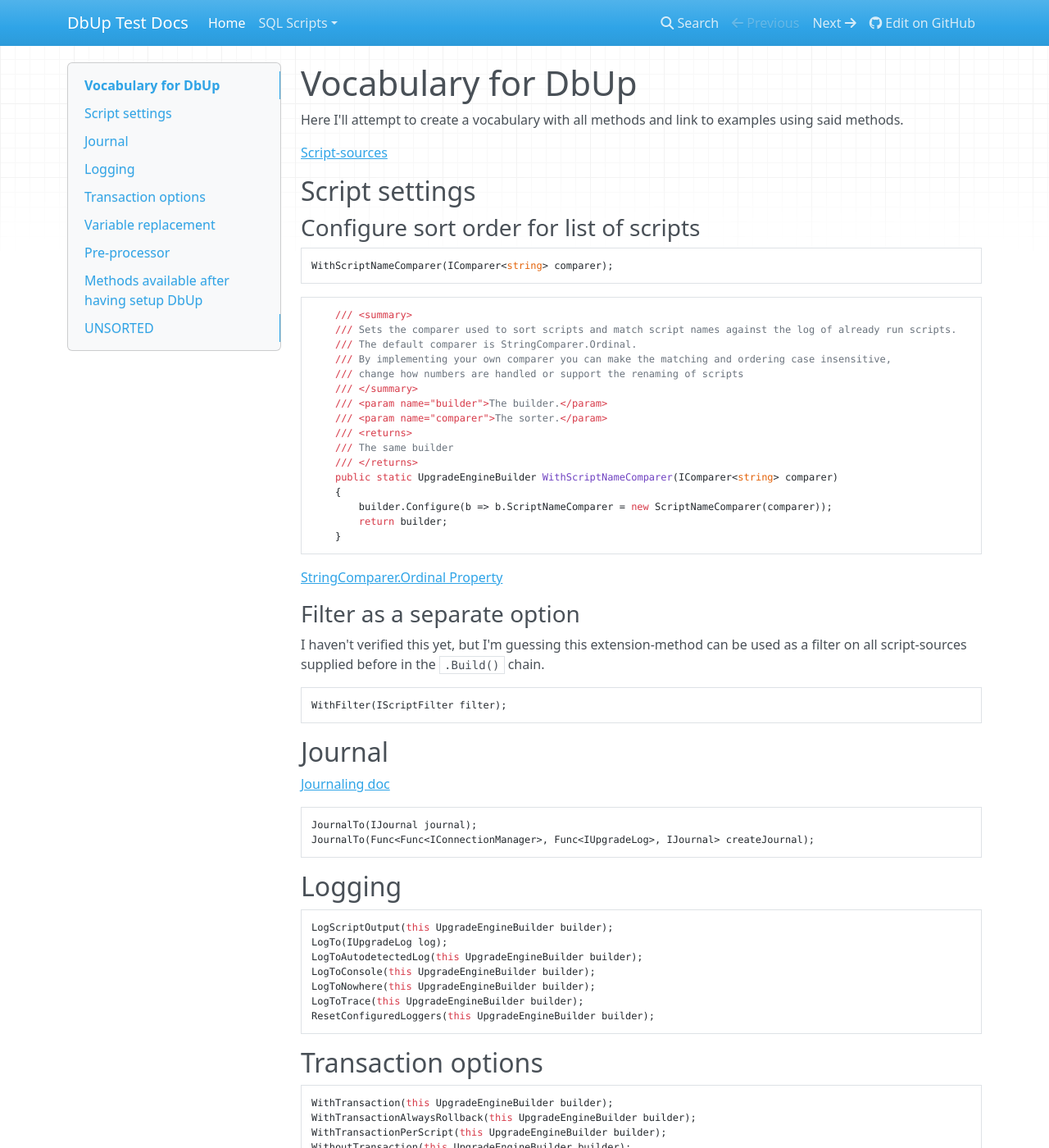
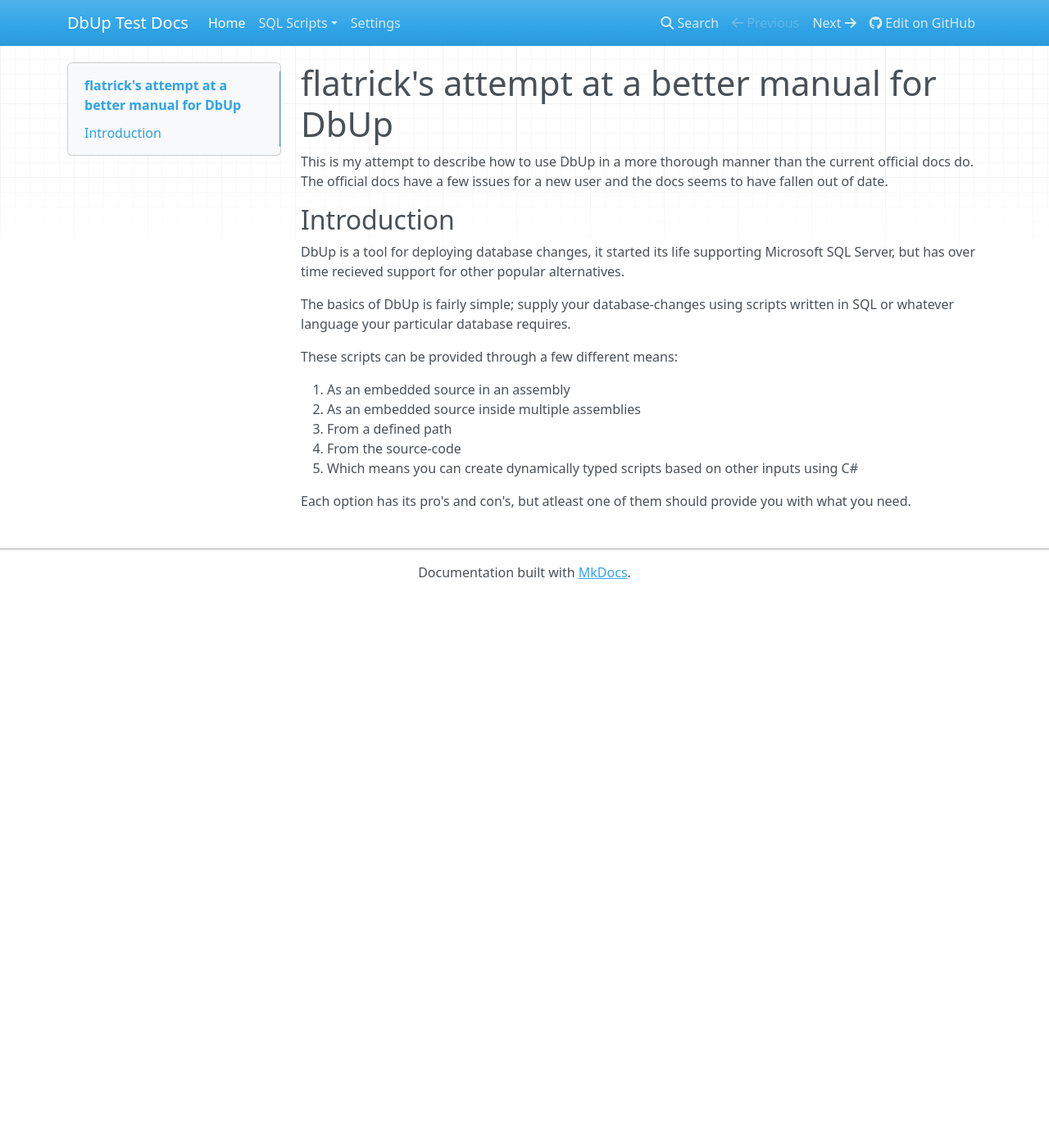
Before and after one commit to flatrick/dbup_test, an MkDocs documentation site: the page built from docs/index.md, in a window 1280 px wide and 1400 px high. Shown: the whole window at 82% size. Built offline with MkDocs 1.6.1, drawn with Linux system fonts in a browser that asks for light colours; nearby versions of some CDN libraries; some of the changed text lies outside the part shown.

Commit message:
more tweaks to the docs

````diff
--- a/docs/index.md
+++ b/docs/index.md
@@ -1,108 +1,21 @@
-# Vocabulary for DbUp
+# flatrick's attempt at a better manual for DbUp
 
-Here I'll attempt to create a vocabulary with all methods and link to examples using said methods.
+This is my attempt to describe how to use DbUp in a more thorough manner than the current official docs do.
+The official docs have a few issues for a new user and the docs seems to have fallen out of date.
 
-[Script-sources](script_sources.md)
+## Introduction
 
-## Script settings
-### Configure sort order for list of scripts
+DbUp is a tool for deploying database changes, it started its life supporting Microsoft SQL Server,
+but has over time recieved support for other popular alternatives.
 
-```csharp
-WithScriptNameComparer(IComparer<string> comparer);
-```
+The basics of DbUp is fairly simple; supply your database-changes using scripts written in SQL or whatever language your particular database requires.
 
-```csharp
-    /// <summary>
-    /// Sets the comparer used to sort scripts and match script names against the log of already run scripts.
-    /// The default comparer is StringComparer.Ordinal.
-    /// By implementing your own comparer you can make the matching and ordering case insensitive,
-    /// change how numbers are handled or support the renaming of scripts
-    /// </summary>
-    /// <param name="builder">The builder.</param>
-    /// <param name="comparer">The sorter.</param>
-    /// <returns>
-    /// The same builder
-    /// </returns>
-    public static UpgradeEngineBuilder WithScriptNameComparer(IComparer<string> comparer)
-    {
-        builder.Configure(b => b.ScriptNameComparer = new ScriptNameComparer(comparer));
-        return builder;
-    }
-```
+These scripts can be provided through a few different means:
 
-[StringComparer.Ordinal Property](https://docs.microsoft.com/en-us/dotnet/api/system.stringcomparer.ordinal?view=net-6.0)
+1. As an embedded source in an assembly
+2. As an embedded source inside multiple assemblies
+3. From a defined path
+4. From the source-code
+   1. Which means you can create dynamically typed scripts based on other inputs using C#
 
-### Filter as a separate option
-
-I haven't verified this yet, but I'm guessing this extension-method can be used as a filter on all script-sources supplied before in the `.Build()` chain.
-
-
-```csharp
-WithFilter(IScriptFilter filter);
-```
-
-## Journal
-
-[Journaling doc](https://github.com/DbUp/DbUp/blob/master/docs/more-info/journaling.md)
-
-```csharp
-JournalTo(IJournal journal);
-JournalTo(Func<Func<IConnectionManager>, Func<IUpgradeLog>, IJournal> createJournal);
-```
-
-## Logging
-
-```csharp
-LogScriptOutput(this UpgradeEngineBuilder builder);
-LogTo(IUpgradeLog log);
-LogToAutodetectedLog(this UpgradeEngineBuilder builder);
-LogToConsole(this UpgradeEngineBuilder builder);
-LogToNowhere(this UpgradeEngineBuilder builder);
-LogToTrace(this UpgradeEngineBuilder builder);
-ResetConfiguredLoggers(this UpgradeEngineBuilder builder);
-```
-
-## Transaction options
-
-```csharp
-WithTransaction(this UpgradeEngineBuilder builder);
-WithTransactionAlwaysRollback(this UpgradeEngineBuilder builder);
-WithTransactionPerScript(this UpgradeEngineBuilder builder);
-WithoutTransaction(this UpgradeEngineBuilder builder);
-```
-
-## Variable replacement
-
-```csharp
-WithVariable(string variableName, string value);
-WithVariables(IDictionary<string, string> variables);
-WithVariablesDisabled(this UpgradeEngineBuilder builder);
-WithVariablesEnabled(this UpgradeEngineBuilder builder);
-```
-
-## Pre-processor
-
-[Writing your own pre-processor](https://github.com/DbUp/DbUp/blob/master/docs/more-info/preprocessors.md)
-
-```csharp
-WithPreprocessor(IScriptPreprocessor preprocessor);
-```
-
-## Methods available after having setup DbUp
-
-When all options have been supplied and `.Build()` has been run, the resulting `UpgradeEngine`-object will have the following methods available:
-
-- `GetScriptsToExecute()` - Show all scripts that will be executed
-- `GetExecutedScripts()` - Show all scripts that have been executed
-- `IsUpgradeRequired()` - ??? Verify that all scripts have already been run?
-- `MarkAsExecuted()` - ??? Mark scripts as executed?
-- `TryConnect()` - Attempt to connect to the configured database
-- `PerformUpgrade()` - Run all scripts that either haven't run or have the option RunAlways set
-- `LogScriptOutput()` - Log the output from the scripts
-
-## UNSORTED
-
-```csharp
-WithExecutionTimeout(TimeSpan? timeout);
-WithFilter(IScriptFilter filter);
-```
+Each option has its pro's and con's, but atleast one of them should provide you with what you need.
--- /dev/null
+++ b/docs/settings.md
@@ -0,0 +1,67 @@
+# List of other settings
+
+## Journal
+
+[Journaling doc](https://github.com/DbUp/DbUp/blob/master/docs/more-info/journaling.md)
+
+```csharp
+JournalTo(IJournal journal);
+JournalTo(Func<Func<IConnectionManager>, Func<IUpgradeLog>, IJournal> createJournal);
+```
+
+## Logging
+
+```csharp
+LogScriptOutput(this UpgradeEngineBuilder builder);
+LogTo(IUpgradeLog log);
+LogToAutodetectedLog(this UpgradeEngineBuilder builder);
+LogToConsole(this UpgradeEngineBuilder builder);
+LogToNowhere(this UpgradeEngineBuilder builder);
+LogToTrace(this UpgradeEngineBuilder builder);
+ResetConfiguredLoggers(this UpgradeEngineBuilder builder);
+```
+
+## Transaction options
+
+```csharp
+WithTransaction(this UpgradeEngineBuilder builder);
+WithTransactionAlwaysRollback(this UpgradeEngineBuilder builder);
+WithTransactionPerScript(this UpgradeEngineBuilder builder);
+WithoutTransaction(this UpgradeEngineBuilder builder);
+```
+
+## Variable replacement
+
+```csharp
+WithVariable(string variableName, string value);
+WithVariables(IDictionary<string, string> variables);
+WithVariablesDisabled(this UpgradeEngineBuilder builder);
+WithVariablesEnabled(this UpgradeEngineBuilder builder);
+```
+
+## Pre-processor
+
+[Writing your own pre-processor](https://github.com/DbUp/DbUp/blob/master/docs/more-info/preprocessors.md)
+
+```csharp
+WithPreprocessor(IScriptPreprocessor preprocessor);
+```
+
+## Methods available after having setup DbUp
+
+When all options have been supplied and `.Build()` has been run, the resulting `UpgradeEngine`-object will have the following methods available:
+
+- `GetScriptsToExecute()` - Show all scripts that will be executed
+- `GetExecutedScripts()` - Show all scripts that have been executed
+- `IsUpgradeRequired()` - ??? Verify that all scripts have already been run?
+- `MarkAsExecuted()` - ??? Mark scripts as executed?
+- `TryConnect()` - Attempt to connect to the configured database
+- `PerformUpgrade()` - Run all scripts that either haven't run or have the option RunAlways set
+- `LogScriptOutput()` - Log the output from the scripts
+
+## UNSORTED
+
+```csharp
+WithExecutionTimeout(TimeSpan? timeout);
+WithFilter(IScriptFilter filter);
+```
--- a/mkdocs.yml
+++ b/mkdocs.yml
@@ -1,7 +1,8 @@
 site_name: DbUp Test Docs
 repo_url: https://github.com/flatrick/dbup_test
 nav:
-  - 'Home': 'index.md'
-  - 'SQL Scripts':
-      - 'Sources': 'script_sources.md'
-      - 'Settings': 'script_settings.md'
+  - "Home": "index.md"
+  - "SQL Scripts":
+      - "Sources": "script_sources.md"
+      - "Settings": "script_settings.md"
+  - "Settings": "settings.md"
````
